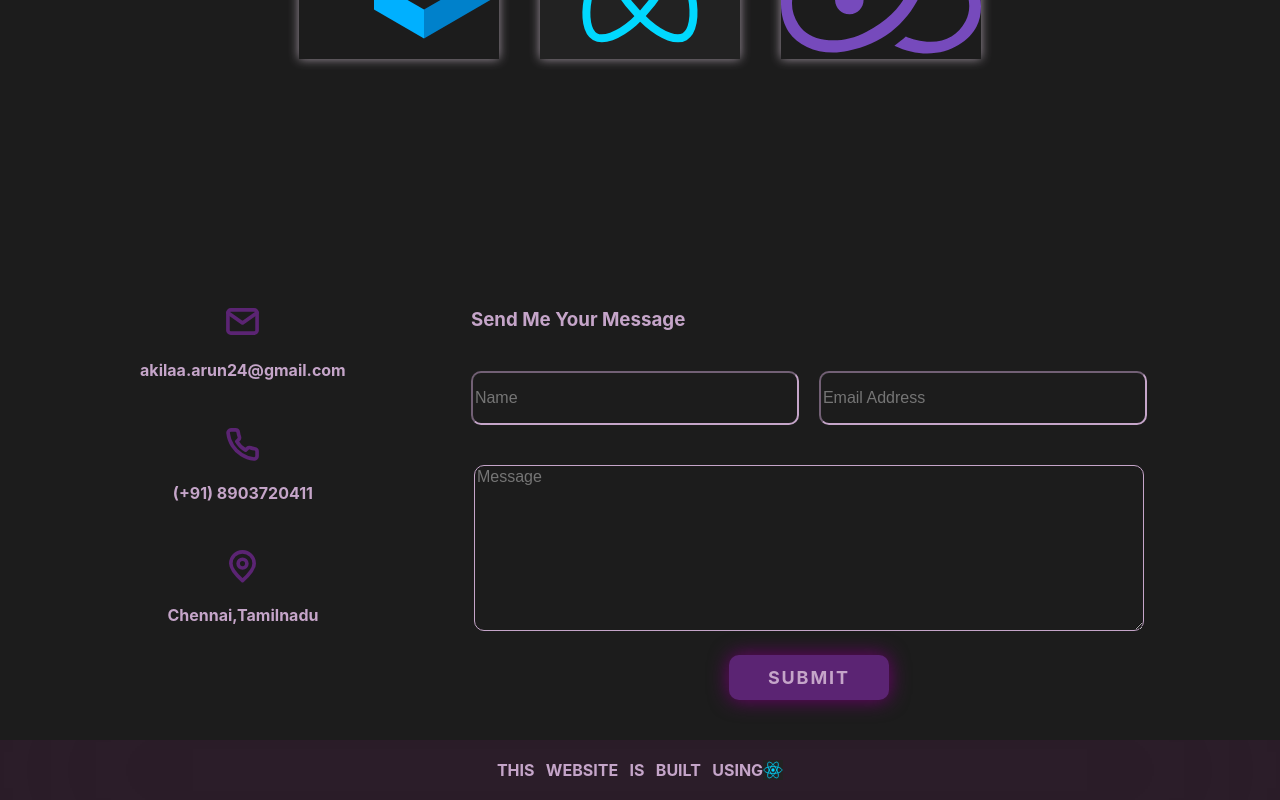
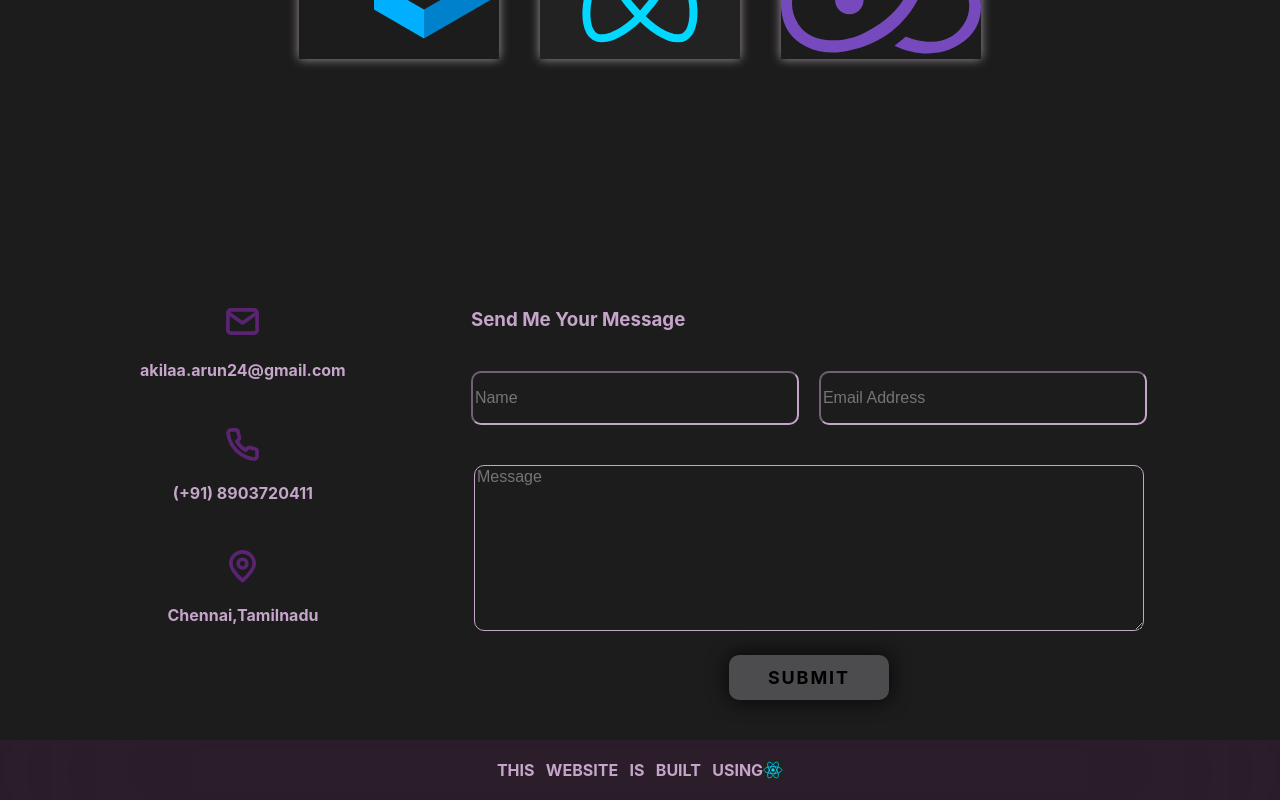
Before and after one commit to Ak496/react_portfolio, a React (Vite) app in the folder vite-project/: page / in a window 1280 px wide. Shown: the part 1702-2502 px from the top of the page. Built offline with nearby package versions, Linux system fonts and the light colour scheme.

Commit message:
contact form modified

```diff
--- a/vite-project/src/components/Contact/Contact.css
+++ b/vite-project/src/components/Contact/Contact.css
@@ -14,6 +14,7 @@
 
 #contact-sections {
     display: flex;
+    justify-content: space-evenly;
 }
 
 #contact-details-section {
@@ -101,11 +102,10 @@
     box-shadow: 0 0 20px rgb(111, 2, 111);
     letter-spacing: 0.05cm;
 }
-
-#contact-form #form-submit:hover {
-    background-color: #9157ac;
-    border: none;
-    transition: 1s;
+#contact-form #form-submit:disabled {
+    background-color: #4c4b4d;
+    color: black;
+    box-shadow: 0 0 20px rgb(5, 5, 5);
 }
 
 /* Media Queries */
--- a/vite-project/src/components/Contact/Contact.jsx
+++ b/vite-project/src/components/Contact/Contact.jsx
@@ -13,6 +13,7 @@ const Contact = () => {
     });
     const [errors, setErrors] = useState({});
     const [showNotification, setShowNotification] = useState(false);
+    const [valid, setValid] = useState(false);
 
     const handleChange = (e) => {
         const { name, value } = e.target;
@@ -21,6 +22,12 @@ const Contact = () => {
             [name]: value,
         });
         const newErrors = validateForm(formData)
+        if (Object.keys(newErrors).length === 0) {
+            setValid(true);
+        }
+        else {
+            setValid(false);
+        }
         setErrors(newErrors);
     };
 
@@ -103,7 +110,7 @@ const Contact = () => {
                             <textarea name="message" value={formData.message} onChange={handleChange} placeholder="Message" required></textarea>
                             {errors.message && <h4 id="error-display">{errors.message}</h4>}
                         </div>
-                        <button id="form-submit">SUBMIT</button>
+                        <button id="form-submit" disabled={!valid}>SUBMIT</button>
                     </form>
                 </div>
             </div>
```
